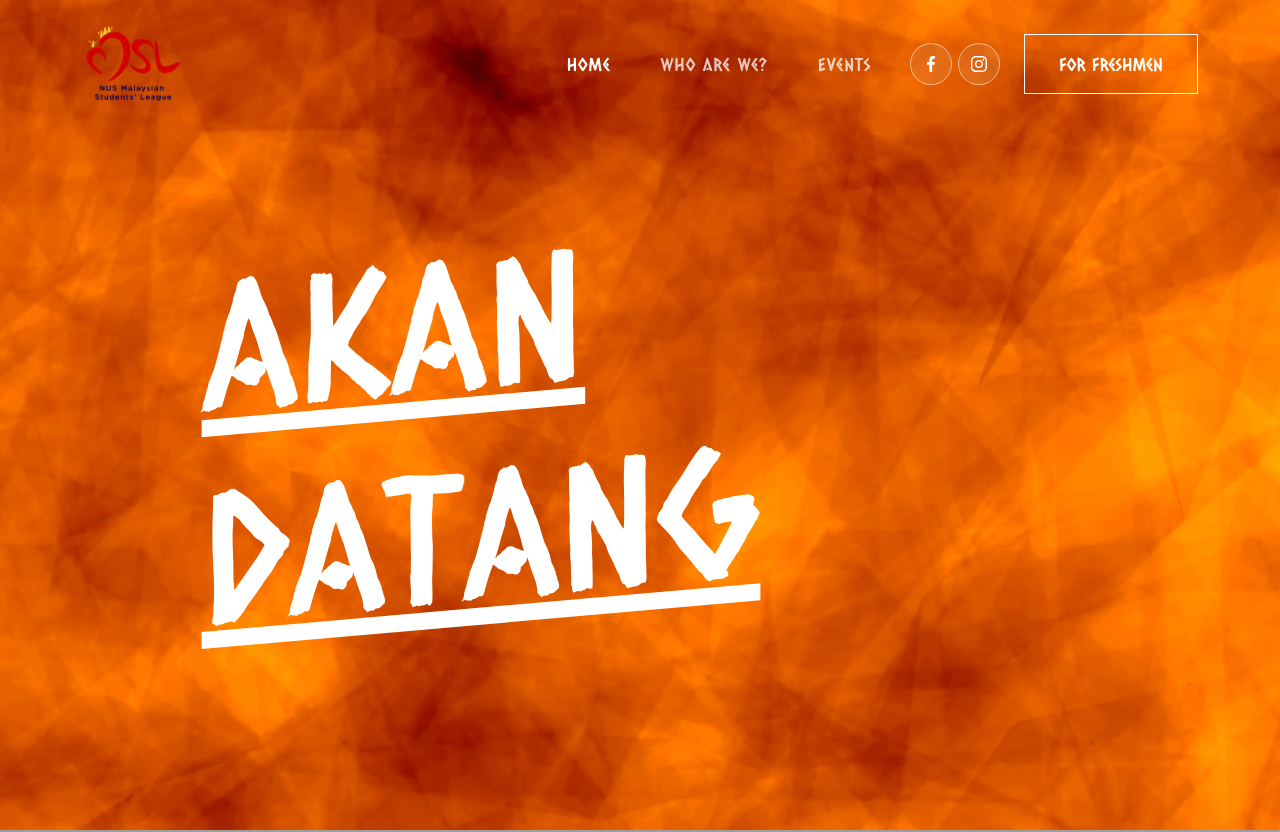
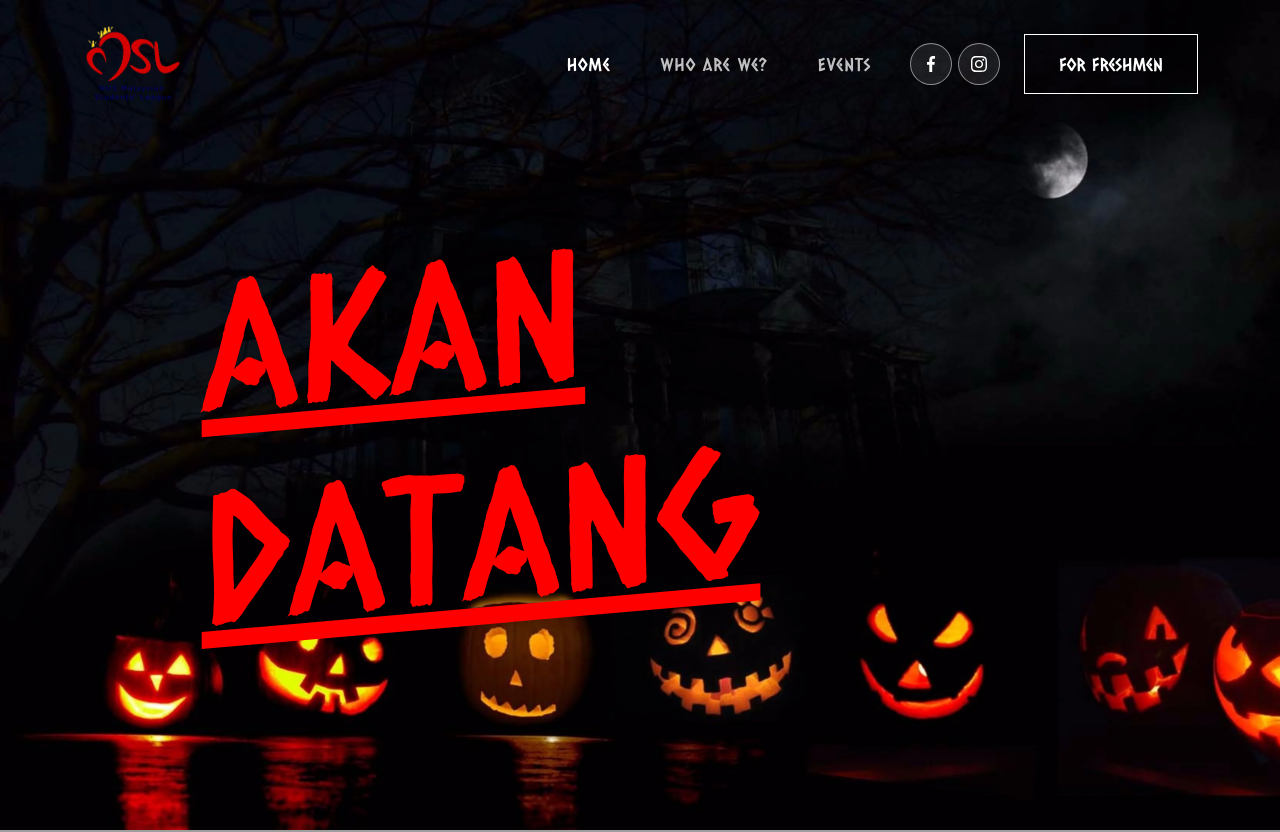
Before and after one commit to bipbipboopboop/MSL, a React (Create React App) app: page /for-freshmen in a window 1280 px wide. Shown: the top 832 px of the page. Built offline with nearby package versions, Linux system fonts and the light colour scheme; grey boxes are pictures that could not be loaded.

Commit message:
Updated For Freshmen

```diff
--- a/src/App.css
+++ b/src/App.css
@@ -714,7 +714,7 @@ nav.navbar .navbar-toggler[aria-expanded="true"] .navbar-toggler-icon {
   margin-top: 0;
   min-height: 100vh;
   padding: 200px 200px 200px 200px;
-  background-image: url("./assets/img/banner-bg2.png");
+  background-image: url("./assets/img/banner-bg3.png");
   background-position: top center;
   background-size: cover;
   background-repeat: no-repeat;
@@ -722,6 +722,7 @@ nav.navbar .navbar-toggler[aria-expanded="true"] .navbar-toggler-icon {
 
 .forfreshmen h1 {
   font-size: 11em;
+  color: red;
   text-decoration: underline;
   text-transform: uppercase;
   transform: rotate(-5deg) skew(-5deg);
```
Also changed, not shown: src/assets/img/banner-bg3.png (added).
